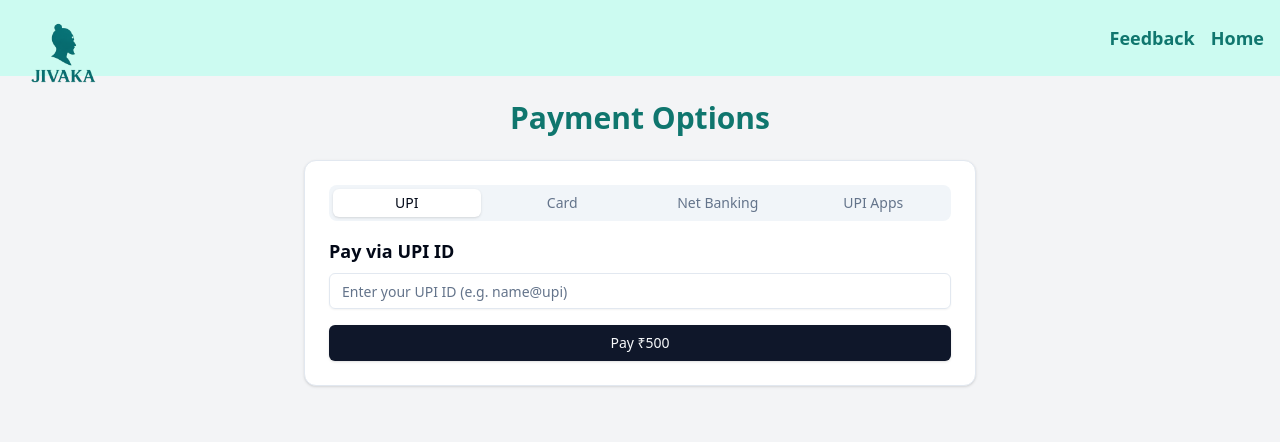
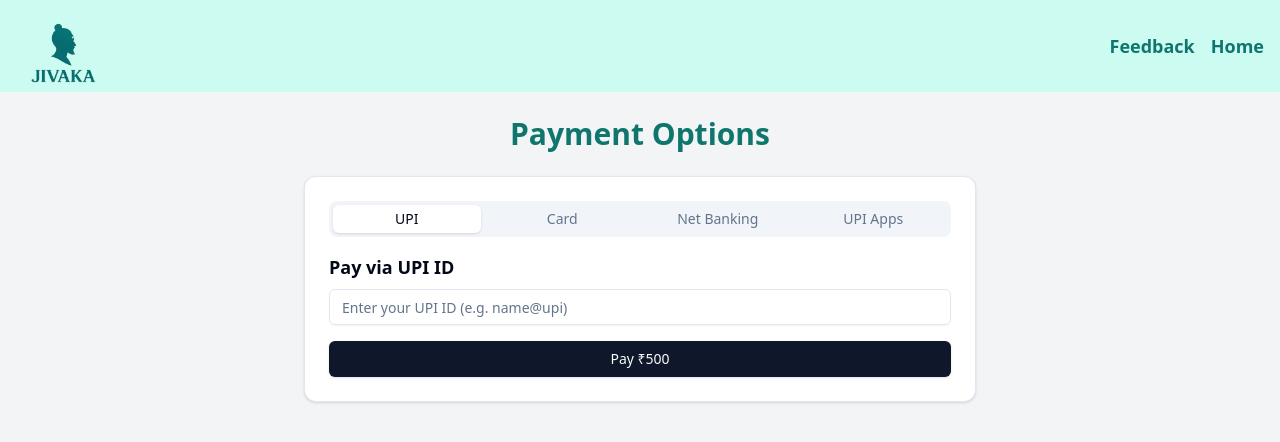
Before and after one commit to sayank22/Jivaka, a React (Vite) app in the folder client/: page /payment in a window 1280 px wide. Shown: the top 442 px of the page. Built offline with nearby package versions, Linux system fonts and the light colour scheme; no server answers.

Commit message:
change navbar

```diff
--- a/client/src/components/Navbar.jsx
+++ b/client/src/components/Navbar.jsx
@@ -12,7 +12,7 @@ const Navbar = () => {
   const isDashboard = location.pathname.includes("dashboard");
 
   return (
-    <nav className="bg-teal-100 text-white px-4 py-6 flex justify-between items-center relative">
+    <nav className="bg-teal-100 text-white px-4 py-8 flex justify-between items-center relative">
       <Link to="/">
         <img
           src={logoImage}
```
